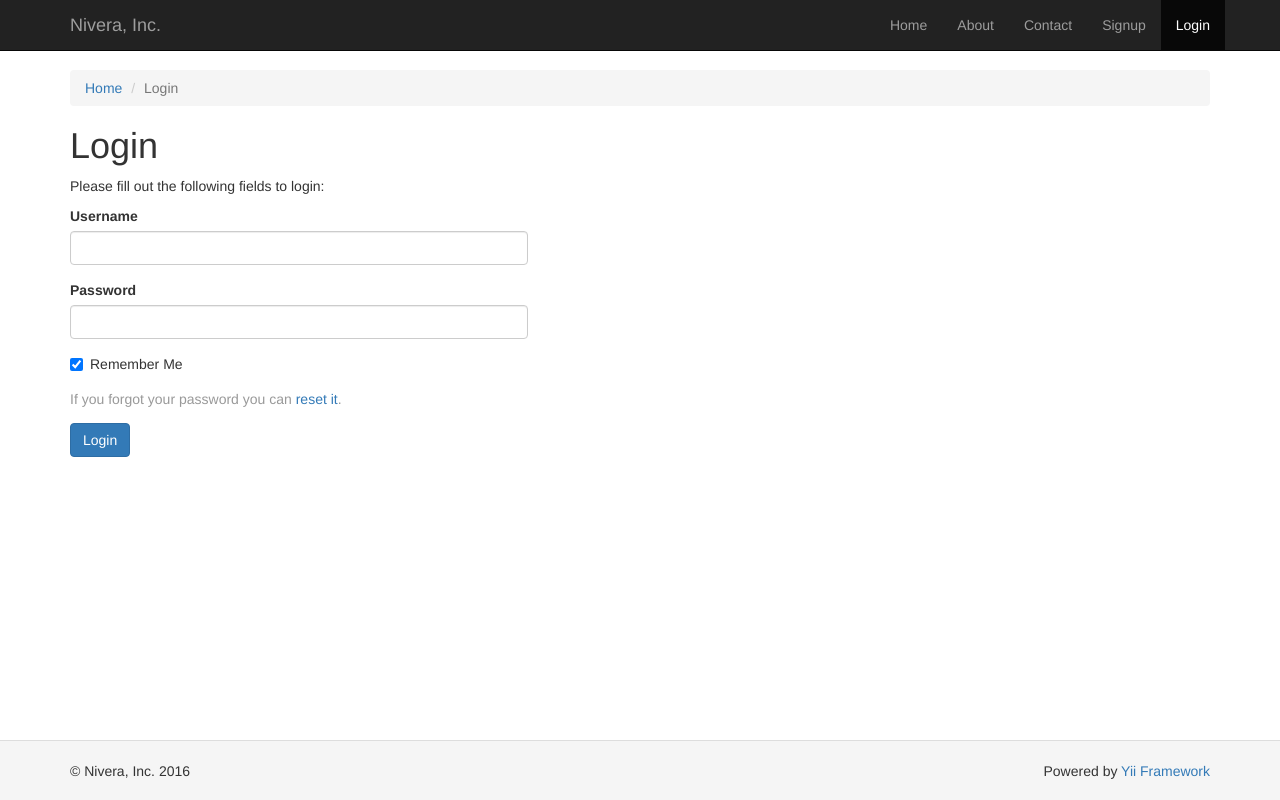
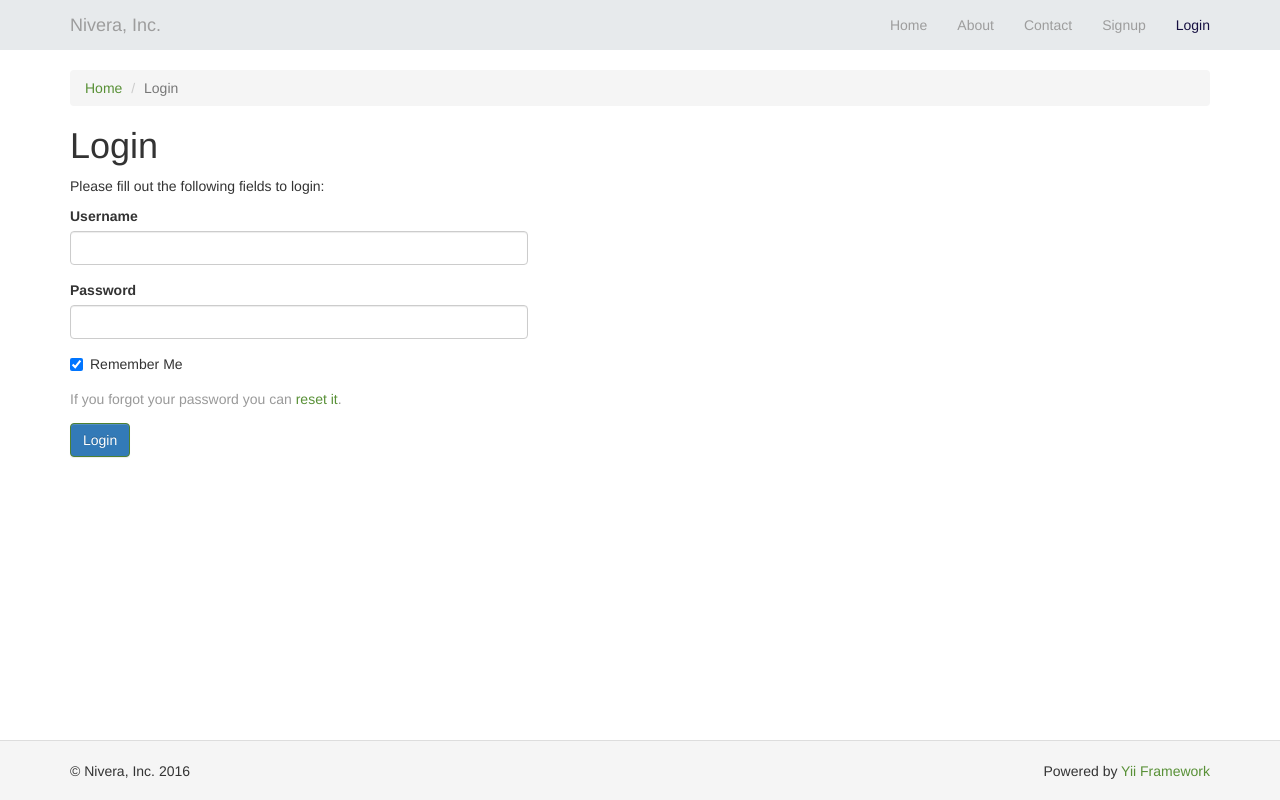
Before and after one commit to jondaiello/Nivera-Systems, a plain HTML site: page login.html in a window 1280 px wide. Drawn offline with nearby package versions, Linux system fonts and the light colour scheme; a script that the page names is missing; files whose address does not match are found by name.

Commit message:
Adding some theme styles.

```diff
--- a/css/site.css
+++ b/css/site.css
@@ -22,7 +22,7 @@ body {
 }
 
 .jumbotron {
-    text-align: center;
+    text-align: left;
     background-color: transparent;
 }
 
--- a/lib/stylesheets/bootstrap/_theme.scss
+++ b/lib/stylesheets/bootstrap/_theme.scss
@@ -11,6 +11,13 @@
 @import "variables";
 @import "mixins";
 
+a {
+  color: darken($brand-primary, 10);
+
+  &:hover {
+    color: darken($brand-primary, 30);
+  }
+}
 
 //
 // Buttons
@@ -46,8 +53,8 @@
 
 // Mixin for generating new styles
 @mixin btn-styles($btn-color: #555) {
-  @include gradient-vertical($start-color: $btn-color, $end-color: darken($btn-color, 12%));
-  @include reset-filter; // Disable gradients for IE9 because filter bleeds through rounded corners; see https://github.com/twbs/bootstrap/issues/10620
+  //@include gradient-vertical($start-color: $btn-color, $end-color: darken($btn-color, 12%));
+  //@include reset-filter; // Disable gradients for IE9 because filter bleeds through rounded corners; see https://github.com/twbs/bootstrap/issues/10620
   background-repeat: repeat-x;
   border-color: darken($btn-color, 14%);
 
@@ -148,18 +155,35 @@
 
 // Inverted navbar
 .navbar-inverse {
-  @include gradient-vertical($start-color: lighten($navbar-inverse-bg, 10%), $end-color: $navbar-inverse-bg);
-  @include reset-filter; // Remove gradient in IE<10 to fix bug where dropdowns don't get triggered; see https://github.com/twbs/bootstrap/issues/10257
+  //@include gradient-vertical($start-color: lighten($navbar-inverse-bg, 10%), $end-color: $navbar-inverse-bg);
+  //@include reset-filter; // Remove gradient in IE<10 to fix bug where dropdowns don't get triggered; see https://github.com/twbs/bootstrap/issues/10257
+  background: #e7eaec;
   border-radius: $navbar-border-radius;
+  border: 0;
+
   .navbar-nav > .open > a,
   .navbar-nav > .active > a {
-    @include gradient-vertical($start-color: $navbar-inverse-link-active-bg, $end-color: lighten($navbar-inverse-link-active-bg, 2.5%));
-    @include box-shadow(inset 0 3px 9px rgba(0,0,0,.25));
+    //@include gradient-vertical($start-color: $navbar-inverse-link-active-bg, $end-color: lighten($navbar-inverse-link-active-bg, 2.5%));
+    //@include box-shadow(inset 0 3px 9px rgba(0,0,0,.25));
+    //background: darken(#e7eaec, 10%);
+    background: transparent;
+    color: #161041;
+
+    &:hover {
+      background: transparent;
+      color: #161041;
+    }
   }
 
   .navbar-brand,
   .navbar-nav > li > a {
-    text-shadow: 0 -1px 0 rgba(0,0,0,.25);
+    text-shadow: none;
+    transition: .2s all;
+
+    &:hover {
+      color: #161041;
+      background: transparent;
+    }
   }
 }
 
@@ -289,3 +313,74 @@
   $shadow: inset 0 1px 3px rgba(0,0,0,.05), 0 1px 0 rgba(255,255,255,.1);
   @include box-shadow($shadow);
 }
+
+
+
+.jumbotron {
+  padding-top:    $jumbotron-padding;
+  padding-bottom: $jumbotron-padding;
+  margin-bottom: $jumbotron-padding;
+  color: $jumbotron-color;
+  background-color: $jumbotron-bg;
+  text-align: left;
+
+  h1,
+  .h1 {
+    color: $jumbotron-heading-color;
+  }
+
+  p {
+    margin-bottom: ($jumbotron-padding / 2);
+    font-size: $jumbotron-font-size;
+    font-weight: 200;
+  }
+
+  > hr {
+    border-top-color: darken($jumbotron-bg, 10%);
+  }
+
+  .container &,
+  .container-fluid & {
+    border-radius: $border-radius-large; // Only round corners at higher resolutions if contained in a container
+    padding-left:  2.5%; //($grid-gutter-width / 2);
+    padding-right: 2.5%; //($grid-gutter-width / 2);
+  }
+
+  .container {
+    max-width: 100%;
+  }
+
+  @media screen and (min-width: $screen-sm-min) {
+    padding-top:    ($jumbotron-padding * 1.6);
+    padding-bottom: ($jumbotron-padding * 1.6);
+
+    .container &,
+    .container-fluid & {
+      padding-left:  2.5%; //($jumbotron-padding * 2);
+      padding-right: 2.5%; //($jumbotron-padding * 2);
+      max-width: 1215px;
+      margin-left: auto;
+      margin-right: auto;
+    }
+
+    h1,
+    .h1 {
+      font-size: $jumbotron-heading-font-size;
+    }
+  }
+}
+
+
+.home-top {
+  background: #efefef url('/images/bg-city-sm.jpg') no-repeat center center;
+  background-size: cover;
+  width: 100%;
+}
+
+@media all and (min-width: 600px) {
+  .home-top { background-image: url('/images/bg-city-md.jpg'); }
+}
+
+@media all and (min-width: 960px) {
+  .home-top { background-image: url('/images/bg-city-lg.jpg'); }
+}
--- a/lib/stylesheets/bootstrap/_variables.scss
+++ b/lib/stylesheets/bootstrap/_variables.scss
@@ -15,7 +15,7 @@ $gray:                   lighten($gray-base, 33.5%) !default; // #555
 $gray-light:             lighten($gray-base, 46.7%) !default; // #777
 $gray-lighter:           lighten($gray-base, 93.5%) !default; // #eee
 
-$brand-primary:         darken(#428bca, 6.5%) !default; // #337ab7
+$brand-primary:         #6fb544 !default; // #337ab7
 $brand-success:         #5cb85c !default;
 $brand-info:            #5bc0de !default;
 $brand-warning:         #f0ad4e !default;
@@ -364,7 +364,7 @@ $container-lg:                 $container-large-desktop !default;
 // Basics of a navbar
 $navbar-height:                    50px !default;
 $navbar-margin-bottom:             $line-height-computed !default;
-$navbar-border-radius:             $border-radius-base !default;
+$navbar-border-radius:             0;
 $navbar-padding-horizontal:        floor(($grid-gutter-width / 2)) !default;
 $navbar-padding-vertical:          (($navbar-height - $line-height-computed) / 2) !default;
 $navbar-collapse-max-height:       340px !default;
@@ -490,11 +490,11 @@ $pager-disabled-color:                 $pagination-disabled-color !default;
 //##
 
 $jumbotron-padding:              30px !default;
-$jumbotron-color:                inherit !default;
+$jumbotron-color:                #fff; //inherit !default;
 $jumbotron-bg:                   $gray-lighter !default;
-$jumbotron-heading-color:        inherit !default;
+$jumbotron-heading-color:        #fff; //inherit !default;
 $jumbotron-font-size:            ceil(($font-size-base * 1.5)) !default;
-$jumbotron-heading-font-size:    ceil(($font-size-base * 4.5)) !default;
+$jumbotron-heading-font-size:    ceil(($font-size-base * 5.5)) !default;
 
 
 //== Form states and alerts
--- a/login.html
+++ b/login.html
@@ -5,6 +5,7 @@
     <meta name="viewport" content="width=device-width, initial-scale=1">
     <title>Login</title>
     <link href="/assets/css/bootstrap.css" rel="stylesheet">
+    <link href="/assets/css/bootstrap-theme.css" rel="stylesheet">
 <link href="/css/site.css" rel="stylesheet"></head>
 <body>
         <div class="wrap">
```
Also changed, not shown: contact.html (+1 -0 lines), index.html (+11 -6 lines), assets/css/bootstrap-theme.css, images/bg-city-lg.jpg (added), images/bg-city-md.jpg (added), images/bg-city-sm.jpg (added), 2 other files.
